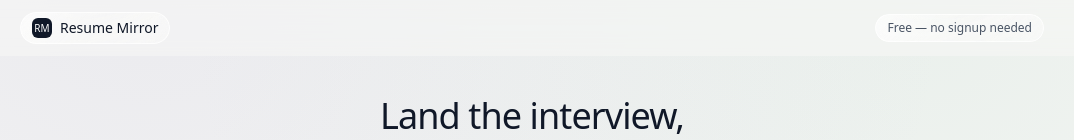
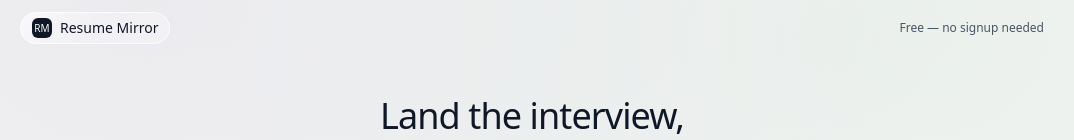
Before and after one commit to aman44444/resumemirror, a Next.js app: page / in a window 1280 px wide. Shown: the top 140 px of the page, without its empty margins (108-1182 px from the left). Built offline with nearby package versions, Linux system fonts and the light colour scheme.

Commit message:
improve navbar ui

```diff
--- a/app/page.tsx
+++ b/app/page.tsx
@@ -61,11 +61,7 @@ export default function Home() {
     }}>
       <LiquidGlassSVG />
 
-      <nav className="sticky top-0 z-50 px-6 py-3" style={{
-        backdropFilter: "blur(20px)",
-        WebkitBackdropFilter: "blur(20px)",
-        background: "rgba(247,247,245,0.6)",
-      }}>
+      <nav className="sticky top-0 z-50 px-6 py-3">
         <div className="max-w-5xl mx-auto flex items-center justify-between">
           <LiquidGlassPill className="px-3 py-1.5 hover:opacity-90 transition-opacity">
             <div className="w-5 h-5 bg-gray-900 rounded-md flex items-center justify-center flex-shrink-0">
@@ -73,9 +69,7 @@ export default function Home() {
             </div>
             <span className="text-sm font-medium text-gray-900">Resume Mirror</span>
           </LiquidGlassPill>
-          <LiquidGlassPill className="px-3 py-1.5">
             <span className="text-xs text-gray-600 font-medium">Free — no signup needed</span>
-          </LiquidGlassPill>
         </div>
       </nav>
 
```
